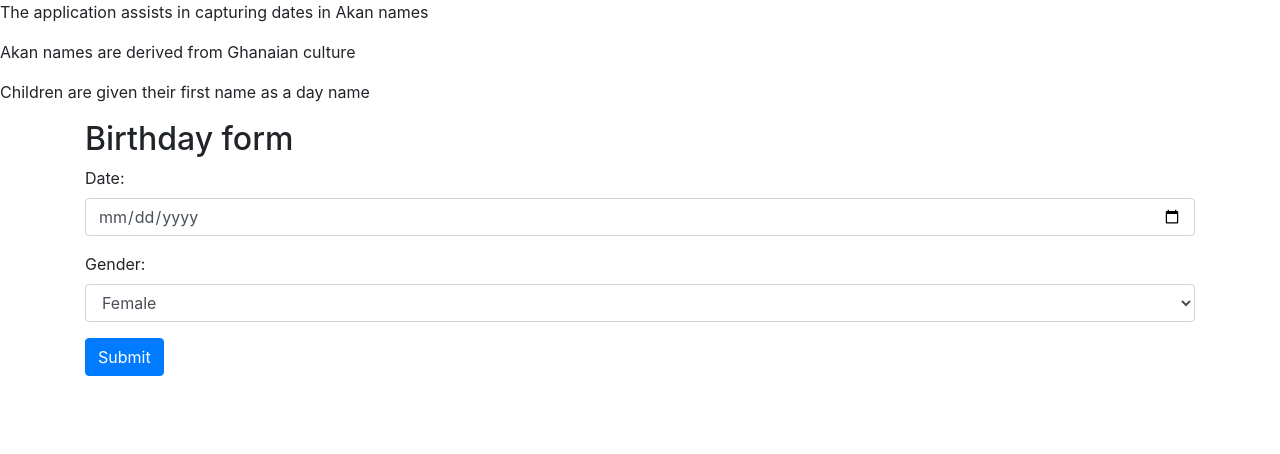
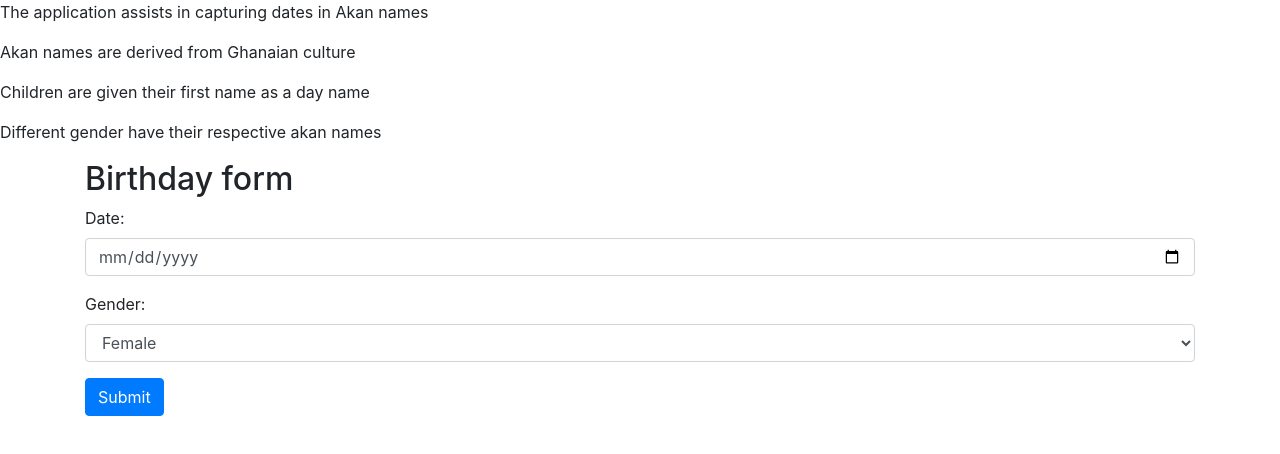
Before and after one commit to mbuguap928/ip-2, a plain HTML site: page index.html in a window 1280 px wide. Drawn offline with Linux system fonts and the light colour scheme.

Commit message:
modified index.html

```diff
--- a/index.html
+++ b/index.html
@@ -11,6 +11,7 @@
     <p>The application assists in capturing dates in Akan names</p>
     <p>Akan names are derived from Ghanaian culture</p>
     <p>Children are given their first name as a day name</p>
+    <p>Different gender have their respective akan names</p>
     <div class="container">
       <h2>Birthday form</h2>
       <form action="#">
@@ -20,10 +21,10 @@
         </div>
         <div class="form-group">
           <label for="gender">Gender:</label>
-          <select class="form-control" id="gender"  name="gender">
-              <option value="female">Female</option>
-              <option value="male">Male</option>
-            </select>
+          <select class="form-control" id="gender" name="gender">
+            <option value="female">Female</option>
+            <option value="male">Male</option>
+          </select>
         </div>
 
         <button type="submit" class="btn btn-primary">Submit</button>
```
